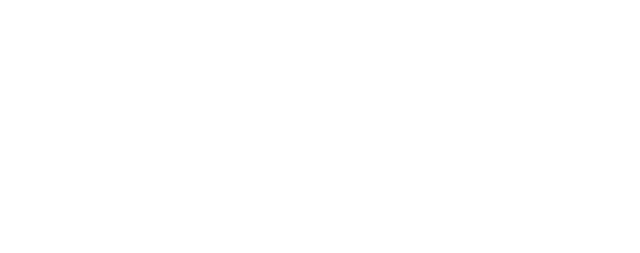
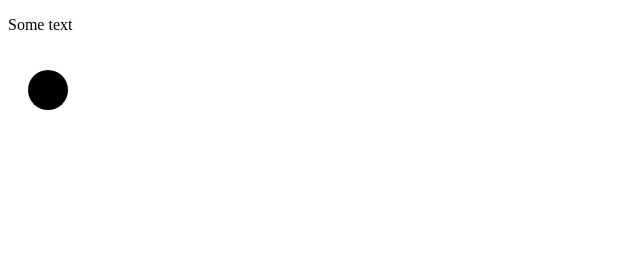
Before and after one commit to fatihay/svglearning, a plain HTML site: page index.html in a window 1280 px wide. Shown: the whole page, without its empty margins (0-640 px from the left). Drawn offline with Linux system fonts and the light colour scheme.

Commit message:
displaying and embedding SVG with HTML

```diff
--- a/index.html
+++ b/index.html
@@ -5,11 +5,30 @@
   <meta charset="UTF-8">
   <meta http-equiv="X-UA-Compatible" content="IE=edge">
   <meta name="viewport" content="width=device-width, initial-scale=1.0">
+  <link rel="stylesheet" type="text/css" href="style.css">
   <title>Creating SVG with code</title>
 </head>
 
 <body>
 
+  <p>Some text</p>
+
+  <!-- <svg width="500" height="500">
+    <circle cx="100" cy="100" r="50" /> -->
+  <!-- daire -->
+
+  <img src="image.svg" alt="svg shape">
+
+  </svg>
 </body>
 
 </html>
+
+<!-- pixels are default units of measurement in SVG -->
+<!-- cm - centimeters
+    mm - milimeters
+    in - inches
+    em - default font size -->
+<!-- ex - height of the character x -->
+<!-- pt - points (1/72nd of an inch) -->
+<!-- pc - picas (1/6the of an inch) -->
--- /dev/null
+++ b/style.css
@@ -0,0 +1,8 @@
+svg {
+  border: 1px solid black;
+}
+
+img {
+  width: 200px;
+  height: 200px;
+}
```
Also changed, not shown: image.svg (added).
